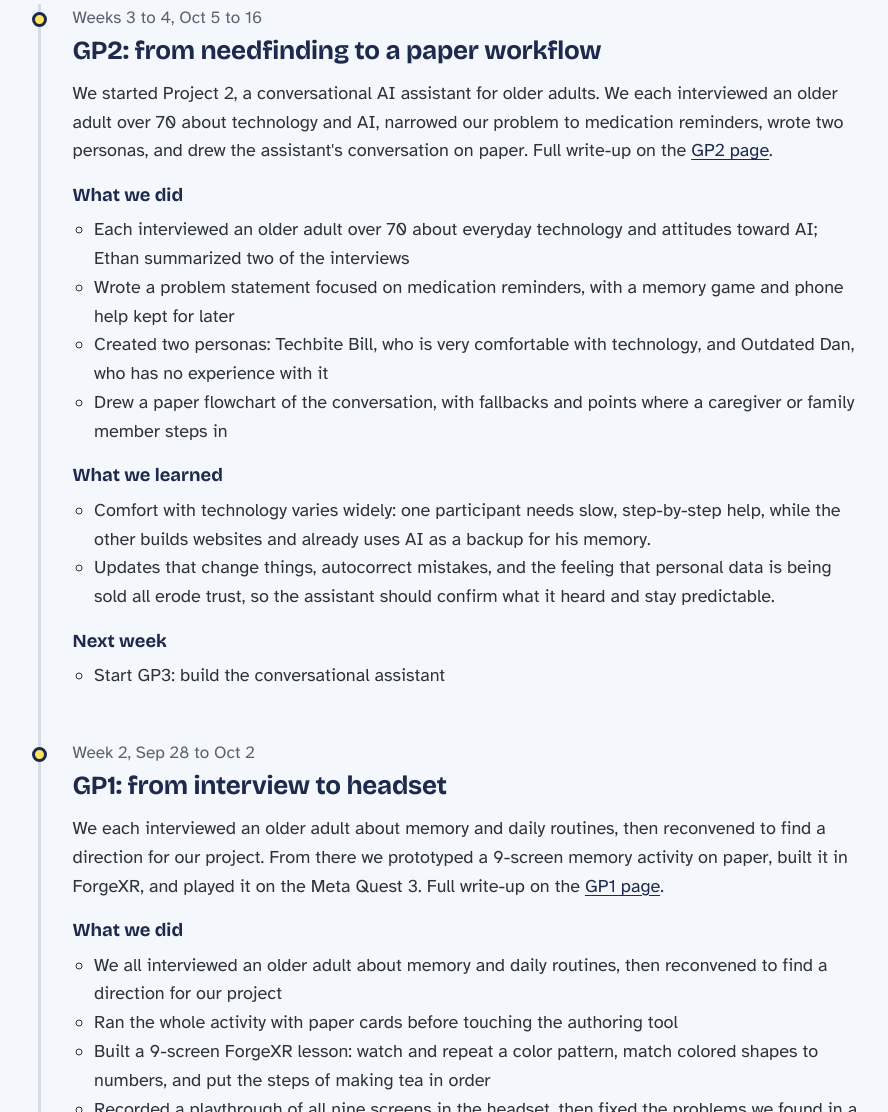
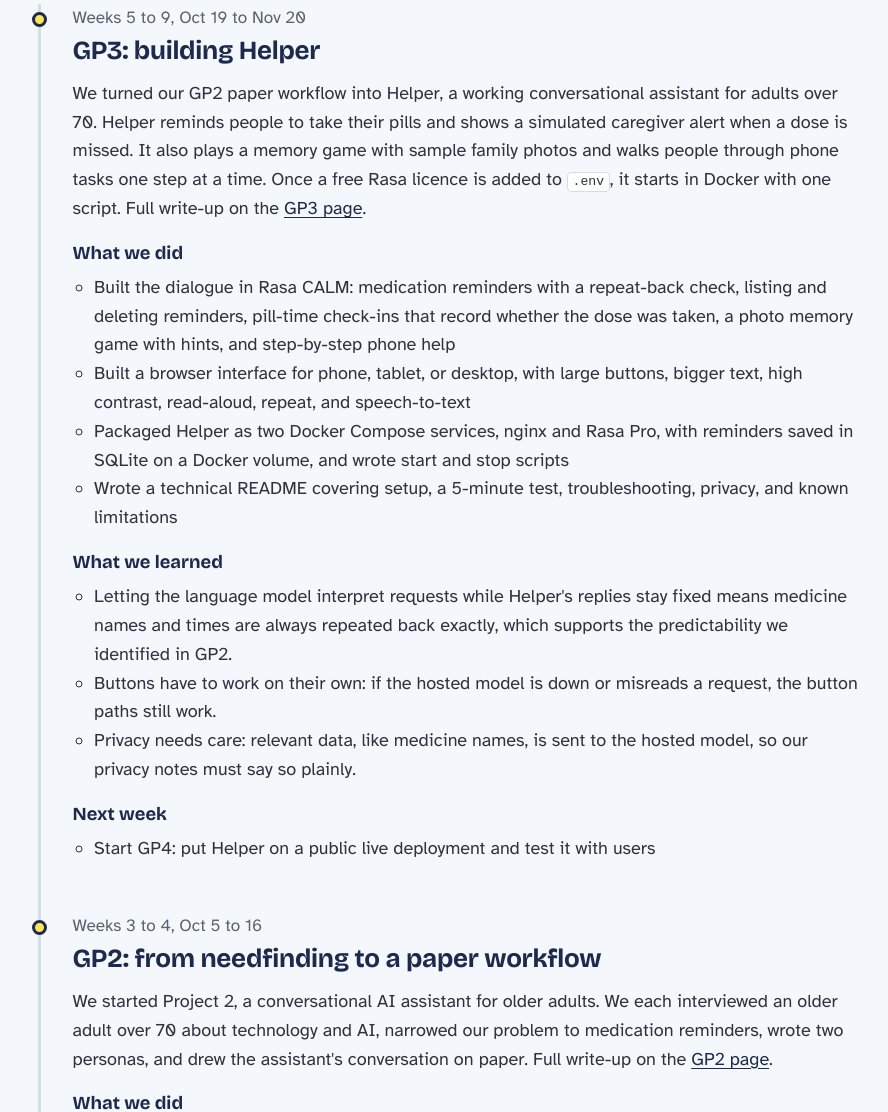
Before and after one commit to Pelmanists/Pelmanists.github.io, a plain HTML site: page journal.html in a window 1280 px wide. Shown: the part 298-1410 px from the top of the page, without its empty margins (62-950 px from the left). Drawn offline with nearby package versions, Linux system fonts and the light colour scheme.

Commit message:
Update project vision and add GP3 details to journal

```diff
--- a/journal.html
+++ b/journal.html
@@ -35,6 +35,28 @@
 
     <!-- To add a week: copy one <li class="entry"> block, paste it at the TOP of the list, and edit. -->
     <ol class="timeline" reversed>
+      <li class="entry">
+        <time class="date" datetime="2026-11-18">Weeks 5 to 9, Oct 19 to Nov 20</time>
+        <h2>GP3: building Helper</h2>
+        <p>We turned our GP2 paper workflow into Helper, a working conversational assistant for adults over 70. Helper reminds people to take their pills and shows a simulated caregiver alert when a dose is missed. It also plays a memory game with sample family photos and walks people through phone tasks one step at a time. Once a free Rasa licence is added to <code>.env</code>, it starts in Docker with one script. Full write-up on the <a href="gp3.html">GP3 page</a>.</p>
+        <h3>What we did</h3>
+        <ul>
+          <li>Built the dialogue in Rasa CALM: medication reminders with a repeat-back check, listing and deleting reminders, pill-time check-ins that record whether the dose was taken, a photo memory game with hints, and step-by-step phone help</li>
+          <li>Built a browser interface for phone, tablet, or desktop, with large buttons, bigger text, high contrast, read-aloud, repeat, and speech-to-text</li>
+          <li>Packaged Helper as two Docker Compose services, nginx and Rasa Pro, with reminders saved in SQLite on a Docker volume, and wrote start and stop scripts</li>
+          <li>Wrote a technical README covering setup, a 5-minute test, troubleshooting, privacy, and known limitations</li>
+        </ul>
+        <h3>What we learned</h3>
+        <ul>
+          <li>Letting the language model interpret requests while Helper's replies stay fixed means medicine names and times are always repeated back exactly, which supports the predictability we identified in GP2.</li>
+          <li>Buttons have to work on their own: if the hosted model is down or misreads a request, the button paths still work.</li>
+          <li>Privacy needs care: relevant data, like medicine names, is sent to the hosted model, so our privacy notes must say so plainly.</li>
+        </ul>
+        <h3>Next week</h3>
+        <ul>
+          <li>Start GP4: put Helper on a public live deployment and test it with users</li>
+        </ul>
+      </li>
       <li class="entry">
         <time class="date" datetime="2026-10-16">Weeks 3 to 4, Oct 5 to 16</time>
         <h2>GP2: from needfinding to a paper workflow</h2>
```
Also changed, not shown: index.html (+1 -1 lines).
